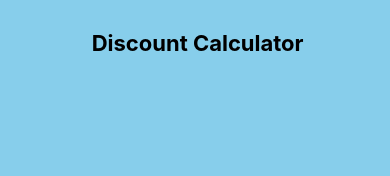
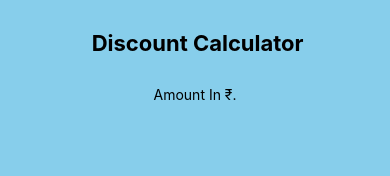
Before and after one commit to D-Coder135/DiscountCalcApp_React-Native, a React Native app: screen / in a window 390 px wide. Shown: the top 176 px of the page. Built offline with nearby package versions, Linux system fonts and the light colour scheme.

Commit message:
add some text for the Text tag

```diff
--- a/App.js
+++ b/App.js
@@ -9,7 +9,7 @@ export default class DiscountCalcApp extends React.Component {
       <Text style = {{margin: 30, fontSize: 22, fontWeight: 'bold', color: 'black'}}> Discount Calculator</Text>
 
       <View>
-        <Text></Text>
+        <Text>Amount In ₹.</Text>
       </View>
     </View>
     );
```
